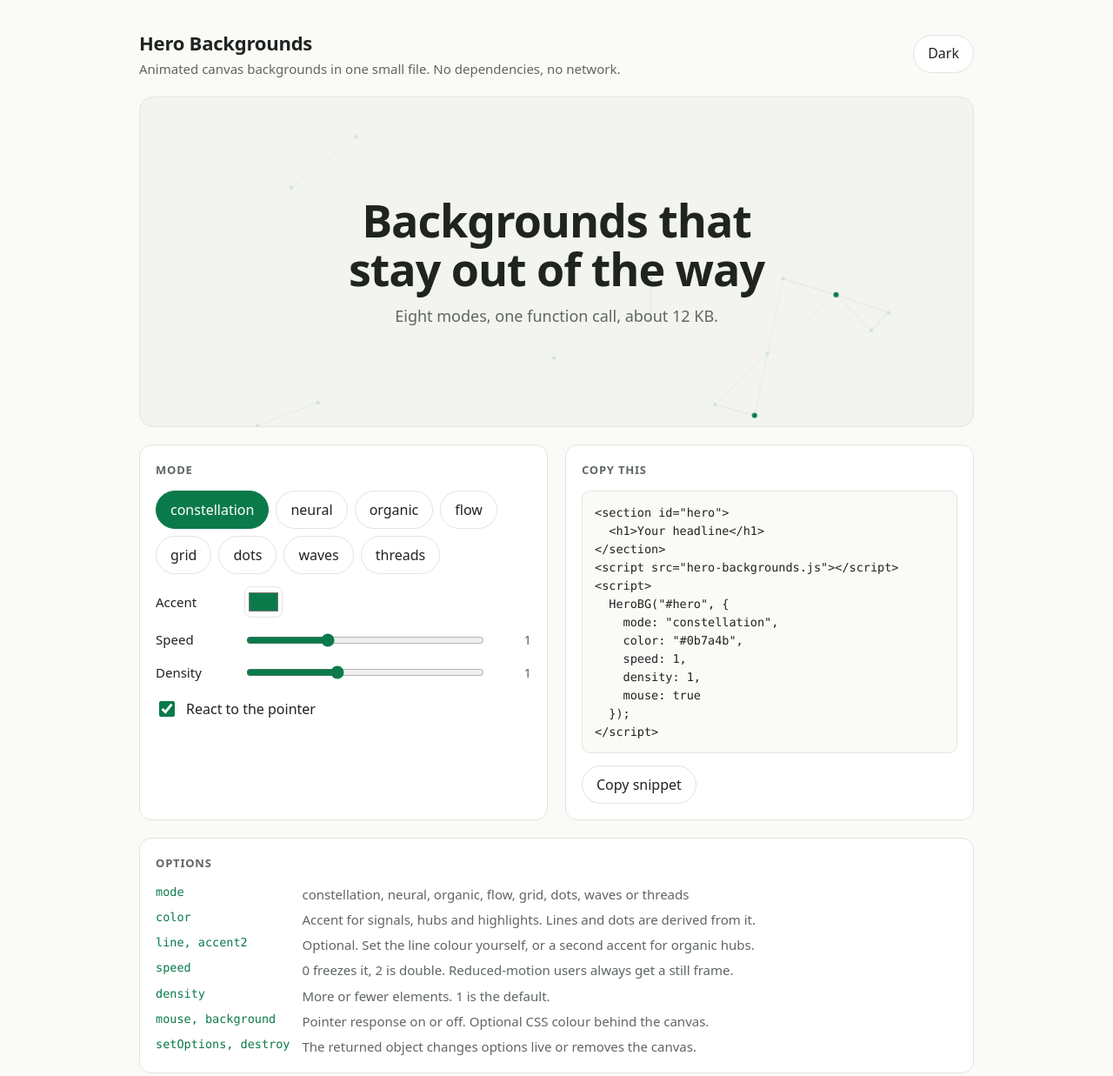
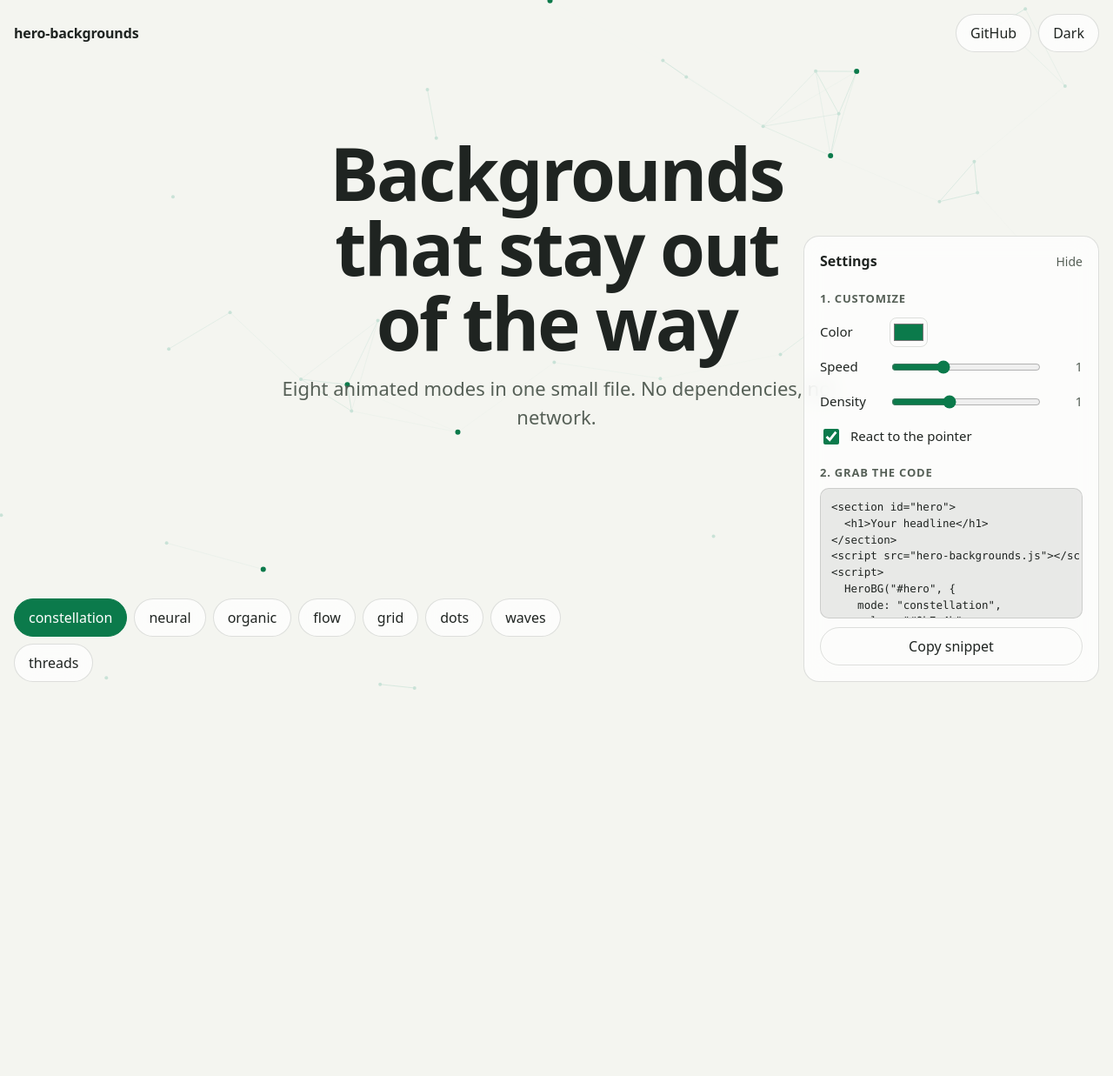
Before and after one commit to holroydchase-afk/hero-backgrounds, a plain HTML site: page index.html in a window 1280 px wide. Shown: the top 1237 px of the page at 87% size. After the commit the page ends 800 px from the top, so only its background shows below. Drawn offline with Linux system fonts and the light colour scheme.

Commit message:
Redesign demo: edge-to-edge stage with floating customize and code panel
Co-Authored-By: Claude Sonnet 5.5 <noreply@anthropic.com>
Claude-Session: https://claude.ai/code/session_01MKPp6RBsvZJjX4VNdoyMNo

```diff
--- a/index.html
+++ b/index.html
@@ -1,56 +1,71 @@
+<!doctype html>
+<html lang="en">
+<head>
+<meta charset="utf-8">
+<meta name="viewport" content="width=device-width,initial-scale=1,viewport-fit=cover">
 <title>Hero Backgrounds</title>
-<meta name="claude:viewport-fit-sides" content="cover">
+<meta name="description" content="Animated canvas backgrounds in one small file. No dependencies, no network.">
 <style>
-/* Layout: one live stage on top, controls and the copyable snippet beneath, usage notes last. */
-:root{--bg:#FAFAF7;--surface:#fff;--ink:#1F2421;--muted:#5F675F;--line:#E3E5DF;--accent:#0B7A4B;--on:#fff;--stage:#F3F4EF;--f:system-ui,-apple-system,"Segoe UI",Roboto,sans-serif;--mono:ui-monospace,SFMono-Regular,Menlo,Consolas,monospace}
-@media(prefers-color-scheme:dark){:root:not([data-theme=light]){--bg:#141816;--surface:#1C211E;--ink:#E8EDE9;--muted:#9AA39B;--line:#2C332F;--accent:#5BC98F;--on:#0E1411;--stage:#101412;color-scheme:dark}}
-:root[data-theme=dark]{--bg:#141816;--surface:#1C211E;--ink:#E8EDE9;--muted:#9AA39B;--line:#2C332F;--accent:#5BC98F;--on:#0E1411;--stage:#101412;color-scheme:dark}
-*{box-sizing:border-box}body{background:var(--bg);color:var(--ink);font:16px/1.55 var(--f);padding-block:24px 56px;padding-left:max(16px,env(safe-area-inset-left,0px));padding-right:max(16px,env(safe-area-inset-right,0px))}
-.w{max-width:960px;margin:0 auto;display:flex;flex-direction:column;gap:20px}
-header{display:flex;justify-content:space-between;align-items:center;gap:12px;flex-wrap:wrap}
-h1{font-size:22px;margin:0;letter-spacing:-.01em}.sub{color:var(--muted);margin:2px 0 0;font-size:15px}
+:root{--bg:#F4F5F0;--ink:#1F2421;--muted:#566057;--glass:rgba(255,255,255,.72);--line:rgba(31,36,33,.14);--accent:#0B7A4B;--on:#fff;--f:system-ui,-apple-system,"Segoe UI",Roboto,sans-serif;--mono:ui-monospace,SFMono-Regular,Menlo,Consolas,monospace;color-scheme:light}
+@media(prefers-color-scheme:dark){:root:not([data-theme=light]){--bg:#0D110F;--ink:#EEF3EF;--muted:#A3ADA5;--glass:rgba(18,23,20,.72);--line:rgba(238,243,239,.16);--accent:#5BC98F;--on:#0E1411;color-scheme:dark}}
+:root[data-theme=dark]{--bg:#0D110F;--ink:#EEF3EF;--muted:#A3ADA5;--glass:rgba(18,23,20,.72);--line:rgba(238,243,239,.16);--accent:#5BC98F;--on:#0E1411;color-scheme:dark}
+*{box-sizing:border-box}
+html,body{height:100%;margin:0}
+body{background:var(--bg);color:var(--ink);font:16px/1.5 var(--f);overflow:hidden}
 button,input{font:inherit;color:inherit}
-.btn{min-height:44px;padding:0 16px;border-radius:99px;border:1.5px solid var(--line);background:var(--surface);cursor:pointer}
-.btn:hover{border-color:var(--accent)}.btn:focus-visible,input:focus-visible{outline:2px solid var(--accent);outline-offset:2px}
-.btn[aria-pressed=true]{background:var(--accent);border-color:var(--accent);color:var(--on)}
-.stage{position:relative;overflow:hidden;border:1px solid var(--line);border-radius:16px;background:var(--stage);min-height:380px;display:flex;align-items:center;justify-content:center;text-align:center;padding:48px 20px}
-.stage .in{position:relative;z-index:1;max-width:560px}
-.stage h2{font-size:clamp(30px,5.5vw,52px);line-height:1.08;margin:0 0 12px;letter-spacing:-.02em;text-wrap:balance}
-.stage p{margin:0;color:var(--muted);font-size:18px}
-.panel{display:grid;grid-template-columns:1fr 1fr;gap:20px}
-.card{border:1px solid var(--line);border-radius:14px;background:var(--surface);padding:18px;display:flex;flex-direction:column;gap:14px;min-width:0}
-.card h3{margin:0;font-size:13px;letter-spacing:.06em;text-transform:uppercase;color:var(--muted);font-weight:600}
-.modes{display:flex;flex-wrap:wrap;gap:8px}
-.row{display:grid;grid-template-columns:90px 1fr 44px;align-items:center;gap:12px;font-size:15px}
-.row output{color:var(--muted);font-variant-numeric:tabular-nums;text-align:right}
-input[type=range]{width:100%;accent-color:var(--accent)}input[type=color]{width:44px;height:36px;padding:2px;border:1px solid var(--line);border-radius:8px;background:var(--surface);cursor:pointer}
-.chk{display:flex;align-items:center;gap:10px;min-height:32px}.chk input{width:18px;height:18px;accent-color:var(--accent)}
-pre{margin:0;background:var(--bg);border:1px solid var(--line);border-radius:10px;padding:14px;font:13.5px/1.55 var(--mono);overflow-x:auto;white-space:pre}
-.cp{align-self:flex-start}
-dl{margin:0;display:grid;grid-template-columns:auto 1fr;gap:6px 14px;font-size:15px}dt{font:13.5px var(--mono);color:var(--accent)}dd{margin:0;color:var(--muted)}
-footer{color:var(--muted);font-size:14px}
-@media(max-width:700px){.panel{grid-template-columns:1fr}.stage{min-height:320px}}
+:focus-visible{outline:2px solid var(--accent);outline-offset:2px}
+.stage{position:fixed;inset:0;display:flex;align-items:center;justify-content:center;text-align:center;padding:72px max(20px,env(safe-area-inset-right)) 220px max(20px,env(safe-area-inset-left))}
+.hero{position:relative;z-index:1;max-width:720px}
+.hero h1{font-size:clamp(38px,7vw,84px);line-height:1.02;margin:0 0 16px;letter-spacing:-.03em;text-wrap:balance}
+.hero p{margin:0;color:var(--muted);font-size:clamp(17px,2.2vw,22px)}
+.top{position:fixed;z-index:3;top:max(16px,env(safe-area-inset-top));left:max(16px,env(safe-area-inset-left));right:max(16px,env(safe-area-inset-right));display:flex;justify-content:space-between;align-items:center;gap:12px}
+.mark{font-weight:600;letter-spacing:-.01em}
+.glass{background:var(--glass);border:1px solid var(--line);backdrop-filter:blur(14px);-webkit-backdrop-filter:blur(14px)}
+.pill{min-height:44px;padding:0 16px;border-radius:99px;display:inline-flex;align-items:center;gap:8px;cursor:pointer;text-decoration:none;color:var(--ink)}
+.pill:hover{border-color:var(--accent)}
+.modes .pill[aria-pressed=true]{background:var(--accent);border-color:var(--accent);color:var(--on)}
+.links{display:flex;gap:8px}
+.dock{position:fixed;z-index:3;left:max(16px,env(safe-area-inset-left));right:max(16px,env(safe-area-inset-right));bottom:max(16px,env(safe-area-inset-bottom));display:flex;justify-content:space-between;align-items:flex-end;gap:16px;pointer-events:none}
+.dock>*{pointer-events:auto}
+.modes{display:flex;flex-wrap:wrap;gap:8px;max-width:640px}
+.panel{width:340px;max-width:100%;border-radius:18px;padding:6px 18px 18px}
+.panel summary{list-style:none;display:flex;justify-content:space-between;align-items:center;min-height:44px;cursor:pointer;font-weight:600}
+.panel summary::-webkit-details-marker{display:none}
+.panel summary::after{content:"Hide";color:var(--muted);font-weight:400;font-size:14px}
+.panel:not([open]) summary::after{content:"Show"}
+.panel h2{margin:12px 0 8px;font-size:13px;letter-spacing:.06em;text-transform:uppercase;color:var(--muted);font-weight:600}
+.row{display:grid;grid-template-columns:70px 1fr 40px;align-items:center;gap:10px;font-size:15px;min-height:40px}
+.row output{color:var(--muted);text-align:right;font-variant-numeric:tabular-nums}
+input[type=range]{width:100%;accent-color:var(--accent)}
+input[type=color]{width:44px;height:34px;padding:2px;border:1px solid var(--line);border-radius:8px;background:transparent;cursor:pointer}
+.chk{display:flex;align-items:center;gap:10px;min-height:40px;font-size:15px}.chk input{width:18px;height:18px;accent-color:var(--accent)}
+pre{margin:0;background:rgba(0,0,0,.08);border:1px solid var(--line);border-radius:10px;padding:12px;font:12.5px/1.5 var(--mono);overflow:auto;max-height:150px;white-space:pre}
+.cp{margin-top:10px;width:100%;justify-content:center;border:1.5px solid var(--line);background:transparent}
+@media(max-width:760px){
+  .stage{padding-bottom:300px}
+  .dock{flex-direction:column;align-items:stretch}
+  .panel{width:100%}
+  .modes{flex-wrap:nowrap;overflow-x:auto;max-width:100%;padding-bottom:2px;scrollbar-width:none}.modes .pill{flex:none}
+  .mark{display:none}
+}
 </style>
-<div class="w">
-<header><div><h1>Hero Backgrounds</h1><p class="sub">Animated canvas backgrounds in one small file. No dependencies, no network.</p></div><button class="btn" id="tog" aria-pressed="false">Dark</button></header>
-<section class="stage" id="stage"><div class="in"><h2>Backgrounds that stay out of the way</h2><p>Eight modes, one function call, about 12 KB.</p></div></section>
-<section class="panel">
-<div class="card"><h3>Mode</h3><div class="modes" id="modes"></div>
-<div class="row"><label for="col">Accent</label><input type="color" id="col" value="#0b7a4b"><output></output></div>
+</head>
+<body>
+<section class="stage" id="stage"><div class="hero"><h1>Backgrounds that stay out of the way</h1><p>Eight animated modes in one small file. No dependencies, no network.</p></div></section>
+<div class="top"><span class="mark">hero-backgrounds</span><div class="links"><a class="pill glass" href="https://github.com/holroydchase-afk/hero-backgrounds">GitHub</a><button class="pill glass" id="tog" aria-pressed="false">Dark</button></div></div>
+<div class="dock">
+<div class="modes" id="modes" role="group" aria-label="Mode"></div>
+<details class="panel glass" id="panel" open>
+<summary>Settings</summary>
+<h2>1. Customize</h2>
+<div class="row"><label for="col">Color</label><input type="color" id="col" value="#0b7a4b"><output></output></div>
 <div class="row"><label for="spd">Speed</label><input type="range" id="spd" min="0" max="3" step=".25" value="1"><output id="spdo">1</output></div>
 <div class="row"><label for="den">Density</label><input type="range" id="den" min=".4" max="2" step=".1" value="1"><output id="deno">1</output></div>
-<label class="chk"><input type="checkbox" id="mouse" checked> React to the pointer</label></div>
-<div class="card"><h3>Copy this</h3><pre id="code"></pre><button class="btn cp" id="cp">Copy snippet</button></div>
-</section>
-<section class="card"><h3>Options</h3><dl>
-<dt>mode</dt><dd>constellation, neural, organic, flow, grid, dots, waves or threads</dd>
-<dt>color</dt><dd>Accent for signals, hubs and highlights. Lines and dots are derived from it.</dd>
-<dt>line, accent2</dt><dd>Optional. Set the line colour yourself, or a second accent for organic hubs.</dd>
-<dt>speed</dt><dd>0 freezes it, 2 is double. Reduced-motion users always get a still frame.</dd>
-<dt>density</dt><dd>More or fewer elements. 1 is the default.</dd>
-<dt>mouse, background</dt><dd>Pointer response on or off. Optional CSS colour behind the canvas.</dd>
-<dt>setOptions, destroy</dt><dd>The returned object changes options live or removes the canvas.</dd></dl></section>
-<footer>Pauses when off-screen, resizes with its element, flat colour only. MIT licence.</footer>
+<label class="chk"><input type="checkbox" id="mouse" checked> React to the pointer</label>
+<h2>2. Grab the code</h2>
+<pre id="code"></pre>
+<button class="pill cp" id="cp">Copy snippet</button>
+</details>
 </div>
 <script>
 /*! hero-backgrounds.js: animated canvas backgrounds in one small file. No dependencies, no network.
@@ -316,7 +331,8 @@ footer{color:var(--muted);font-size:14px}
 </script>
 <script>
 (function(){
-var r=document.documentElement,tog=document.getElementById('tog'),stage=document.getElementById('stage');
+var r=document.documentElement,tog=document.getElementById('tog'),stage=document.getElementById('stage'),panel=document.getElementById('panel');
+if(matchMedia('(max-width:760px)').matches)panel.open=false;
 var opts={mode:'constellation',color:'#0b7a4b',speed:1,density:1,mouse:true},bg;
 try{bg=HeroBG(stage,opts)}catch(e){console.error(e)}
 function isDark(){return r.dataset.theme?r.dataset.theme==='dark':matchMedia('(prefers-color-scheme:dark)').matches}
@@ -325,7 +341,7 @@ var userColor=false;
 function themeColor(){if(!userColor){opts.color=isDark()?'#5bc98f':'#0b7a4b';document.getElementById('col').value=opts.color;bg.setOptions({color:opts.color});code()}}
 tog.onclick=function(){r.dataset.theme=isDark()?'light':'dark';lab();themeColor()};lab();
 var box=document.getElementById('modes');
-HeroBG.modes.forEach(function(m){var b=document.createElement('button');b.className='btn';b.textContent=m;b.dataset.m=m;b.setAttribute('aria-pressed',m===opts.mode);b.onclick=function(){opts.mode=m;bg.setOptions({mode:m});box.querySelectorAll('button').forEach(function(x){x.setAttribute('aria-pressed',x===b)});code()};box.appendChild(b)});
+HeroBG.modes.forEach(function(m){var b=document.createElement('button');b.className='pill glass';b.textContent=m;b.setAttribute('aria-pressed',m===opts.mode);b.onclick=function(){opts.mode=m;bg.setOptions({mode:m});box.querySelectorAll('button').forEach(function(x){x.setAttribute('aria-pressed',x===b)});code()};box.appendChild(b)});
 function bind(id,key,outId,num){var el=document.getElementById(id);el.oninput=function(){var v=num?+el.value:el.value;opts[key]=v;if(outId)document.getElementById(outId).textContent=v;if(key==='color')userColor=true;var o={};o[key]=v;bg.setOptions(o);code()}}
 bind('col','color');bind('spd','speed','spdo',1);bind('den','density','deno',1);
 document.getElementById('mouse').onchange=function(e){opts.mouse=e.target.checked;bg.setOptions({mouse:opts.mouse});code()};
@@ -337,3 +353,4 @@ cp.onclick=function(){var t=pre.textContent;function ok(){cp.textContent='Copied
 try{navigator.clipboard.writeText(t).then(ok,fb)}catch(e){fb()}function fb(){var s=getSelection(),g=document.createRange();g.selectNodeContents(pre);s.removeAllRanges();s.addRange(g);cp.textContent='Selected, press copy'}};
 })();
 </script>
+</body></html>
```
Also changed, not shown: 1 other file.
